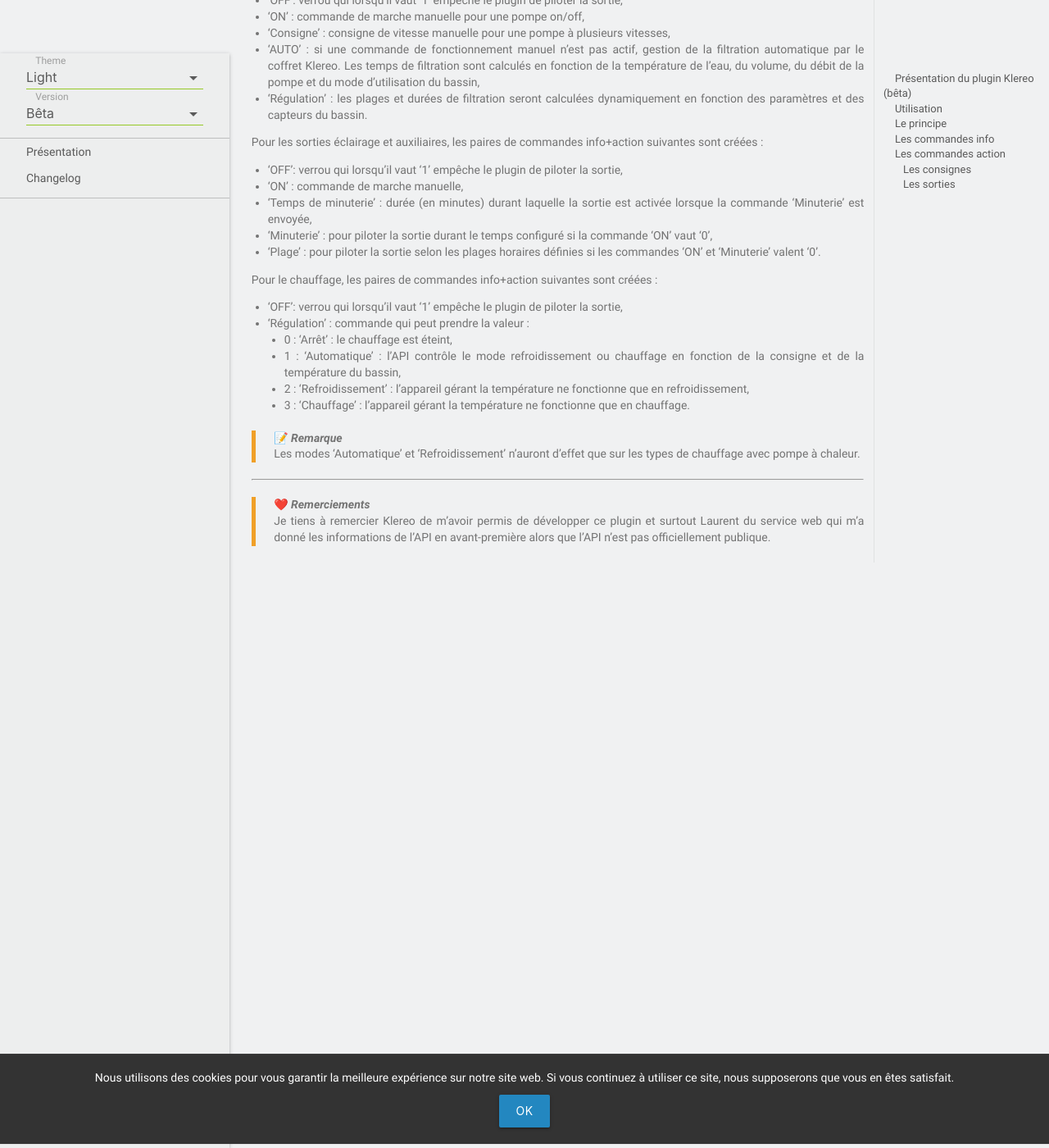
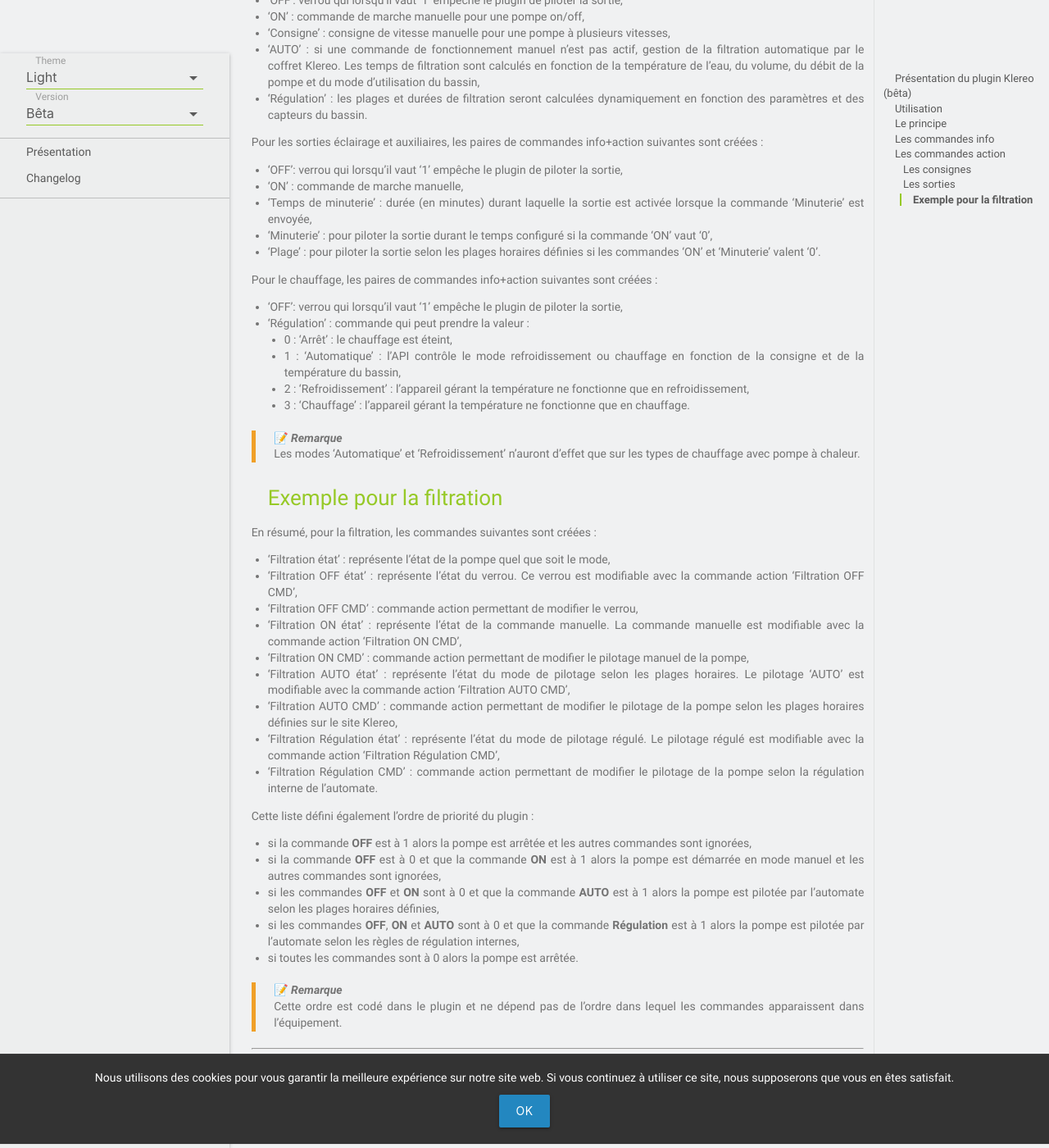
Before and after one commit to MrWaloo/jeedom-klereo, a Jekyll site: the page built from docs/fr_FR/beta/index.md, in a window 1280 px wide and 1400 px high, scrolled down 3007 px. Shown: the whole window at 82% size. Built offline with Jekyll 4.4.1, drawn with Linux system fonts in a browser that asks for light colours; emoji names are drawn with the system emoji font; our own code applies the rules of GitHub Pages for plain Markdown files.

Commit message:
doc beta

```diff
--- a/docs/fr_FR/beta/index.md
+++ b/docs/fr_FR/beta/index.md
@@ -132,6 +132,39 @@ Pour le chauffage, les paires de commandes info+action suivantes sont créées :
 > :memo: ***Remarque***
 > Les modes 'Automatique' et 'Refroidissement' n'auront d’effet que sur les types de chauffage avec pompe à chaleur.
 
+### Exemple pour la filtration
+
+En résumé, pour la filtration, les commandes suivantes sont créées :
+- 'Filtration état' : représente l'état de la pompe quel que soit le mode,
+- 'Filtration OFF état' : représente l'état du verrou. Ce verrou est modifiable avec la commande action 'Filtration
+  OFF CMD',
+- 'Filtration OFF CMD' : commande action permettant de modifier le verrou,
+- 'Filtration ON état' : représente l'état de la commande manuelle. La commande manuelle est modifiable avec la
+  commande action 'Filtration ON CMD',
+- 'Filtration ON CMD' : commande action permettant de modifier le pilotage manuel de la pompe,
+- 'Filtration AUTO état' : représente l'état du mode de pilotage selon les plages horaires. Le pilotage 'AUTO' est
+  modifiable avec la commande action 'Filtration AUTO CMD',
+- 'Filtration AUTO CMD' : commande action permettant de modifier le pilotage de la pompe selon les plages horaires
+  définies sur le site Klereo,
+- 'Filtration Régulation état' : représente l'état du mode de pilotage régulé. Le pilotage régulé est modifiable avec
+  la commande action 'Filtration Régulation CMD',
+- 'Filtration Régulation CMD' : commande action permettant de modifier le pilotage de la pompe selon la régulation
+  interne de l'automate.
+
+Cette liste défini également l'ordre de priorité du plugin :
+- si la commande **OFF** est à 1 alors la pompe est arrêtée et les autres commandes sont ignorées,
+- si la commande **OFF** est à 0 et que la commande **ON** est à 1 alors la pompe est démarrée en mode manuel et les
+  autres commandes sont ignorées,
+- si les commandes **OFF** et **ON** sont à 0 et que la commande **AUTO** est à 1 alors la pompe est pilotée par
+  l'automate selon les plages horaires définies,
+- si les commandes **OFF**, **ON** et **AUTO** sont à 0 et que la commande **Régulation** est à 1 alors la pompe est
+  pilotée par l'automate selon les règles de régulation internes,
+- si toutes les commandes sont à 0 alors la pompe est arrêtée.
+
+> :memo: ***Remarque***
+> Cette ordre est codé dans le plugin et ne dépend pas de l'ordre dans lequel les commandes apparaissent dans
+> l'équipement.
+
 ***
 
 > :heart: ***Remerciements***
```
Also changed, not shown: docs/fr_FR/beta/changelog.md (+8 -0 lines).
